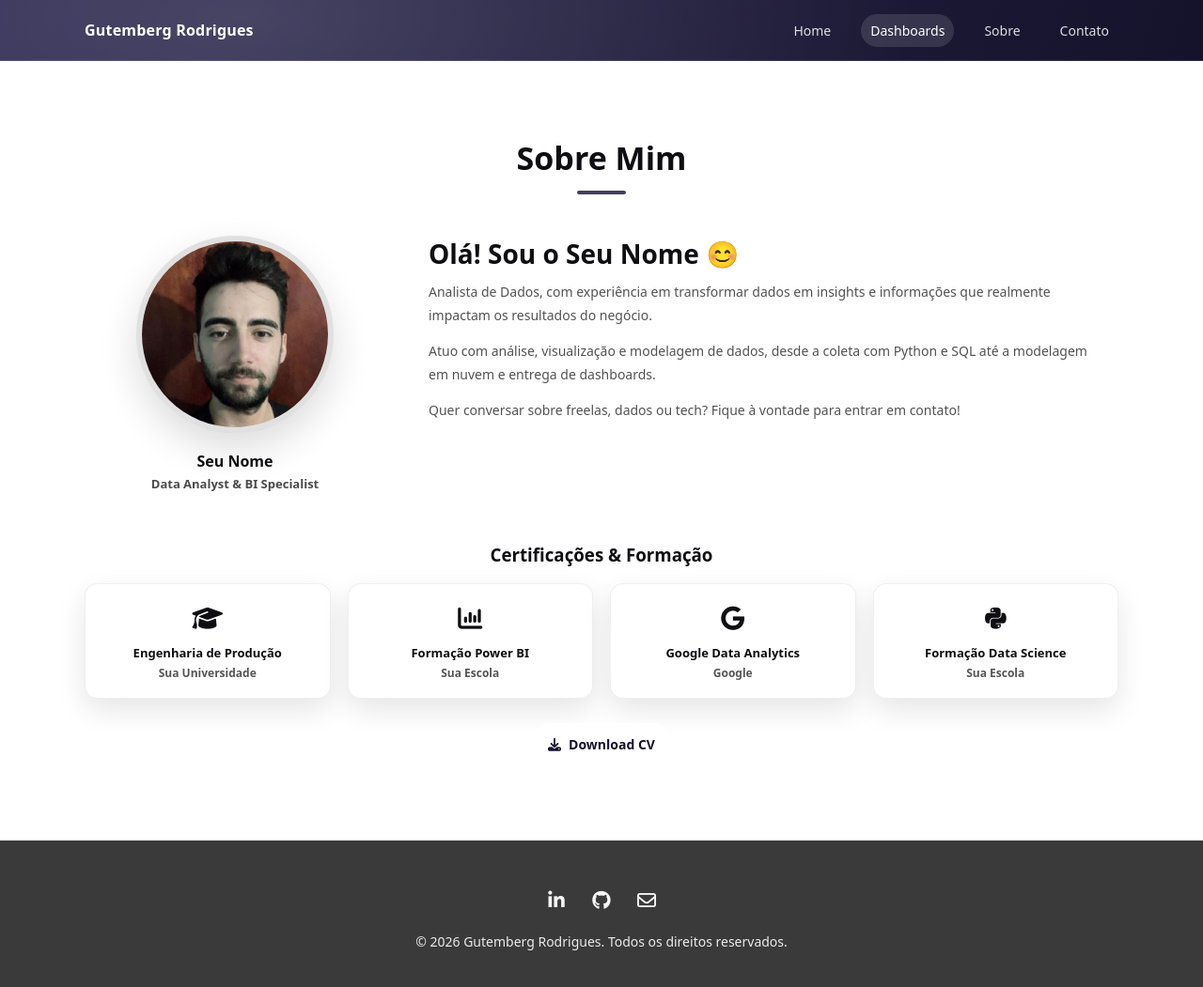
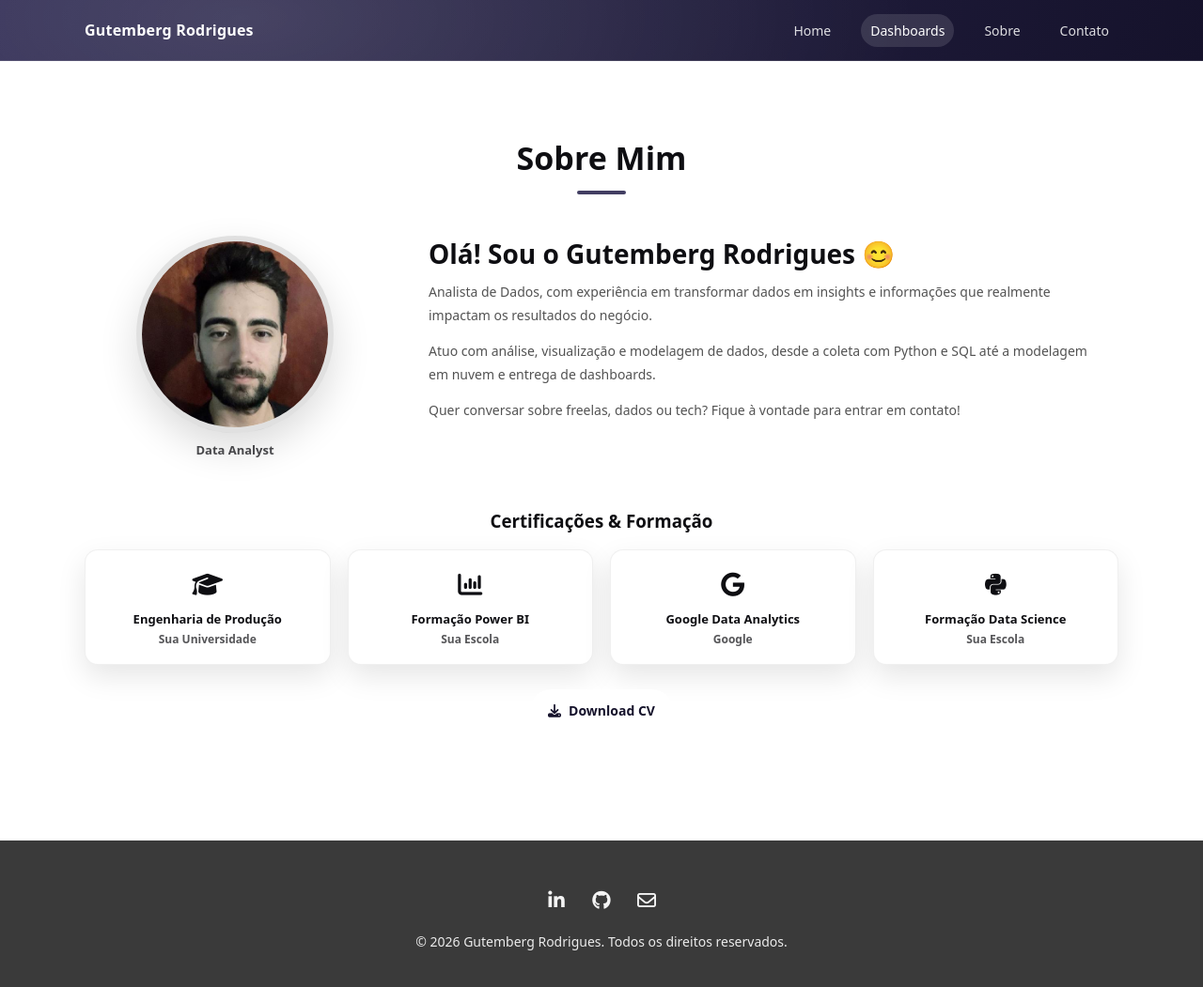
Before and after one commit to GutembergRodrigues/GutembergRodrigues.github.io, a Jekyll site: the page built from sobre/index.md, in a window 1280 px wide and 1060 px high. Shown: the top 1051 px of the window at 94% size. Built offline with Jekyll 4.4.1, drawn with Linux system fonts in a browser that asks for light colours.

Commit message:
Update index.md

```diff
--- a/sobre/index.md
+++ b/sobre/index.md
@@ -16,13 +16,12 @@ permalink: /sobre/
       <div class="about-hero__photo">
         <!-- troque o src pela sua foto (pode ser /assets/img/sua-foto.jpg) -->
         <img src="{{ '/assets/img/minha-foto.jpg' | relative_url }}" alt="Sua Foto">
-        <div class="about-hero__name">Seu Nome</div>
-        <div class="about-hero__role">Data Analyst & BI Specialist</div>
+        <div class="about-hero__role">Data Analyst</div>
       </div>
 
       <!-- TEXTO -->
       <div class="about-hero__text">
-        <h2 class="about-hero__title">Olá! Sou o Seu Nome 😊</h2>
+        <h2 class="about-hero__title">Olá! Sou o  Gutemberg Rodrigues 😊</h2>
 
         <p>
           Analista de Dados, com experiência em transformar dados em insights e informações que realmente
```
